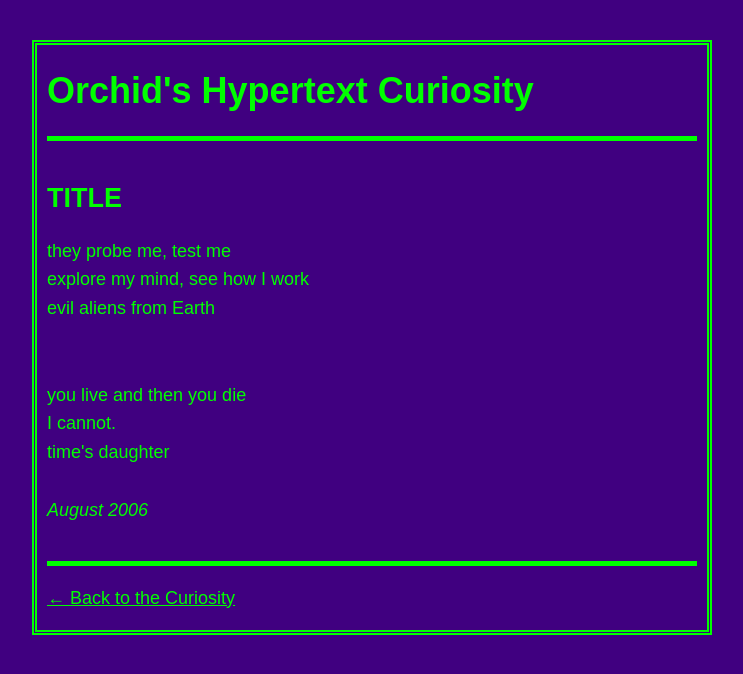
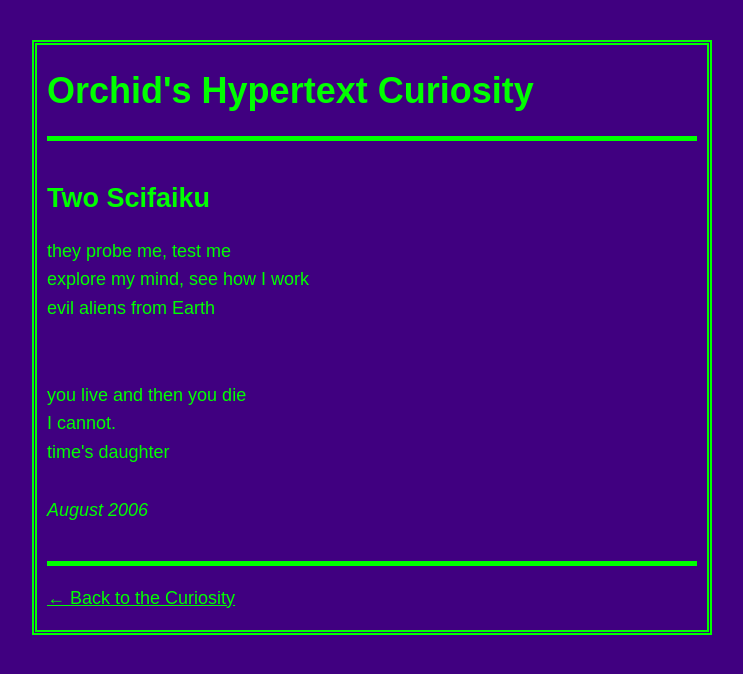
Before and after one commit to orchidpatch/orchid, a plain HTML site: page poem/2006/scifaiku.html in a window 1280 px wide. Shown: the whole page, without its empty margins (268-1011 px from the left). Drawn offline with Linux system fonts and the light colour scheme.

Commit message:
add title for 2006 poems

```diff
--- a/poem/2006/scifaiku.html
+++ b/poem/2006/scifaiku.html
@@ -13,7 +13,7 @@
 </header>
 
 <div class="poem">
-<h2 id="two-scifaiku-poem">TITLE</h3>
+<h2 id="two-scifaiku-poem">Two Scifaiku</h3>
 <pre>
 they probe me, test me
 explore my mind, see how I work
```
